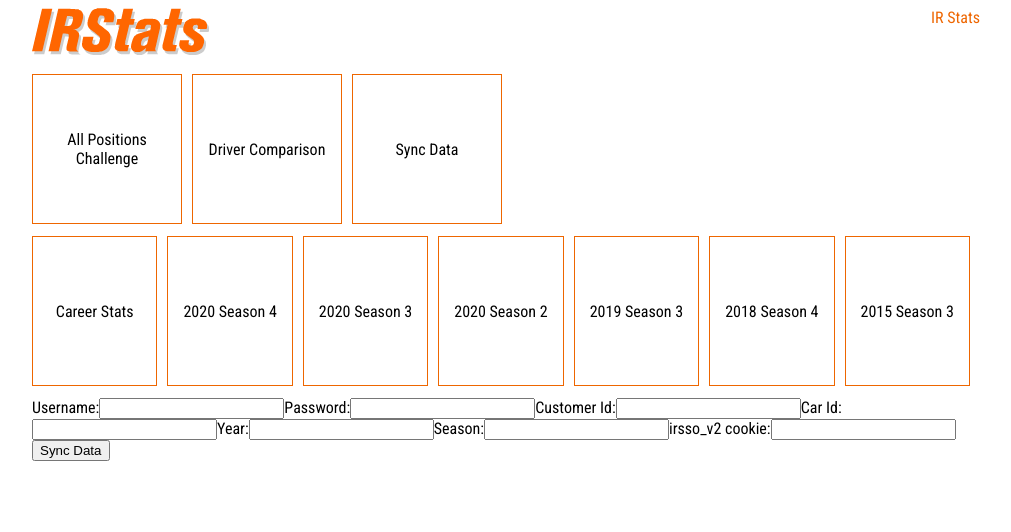
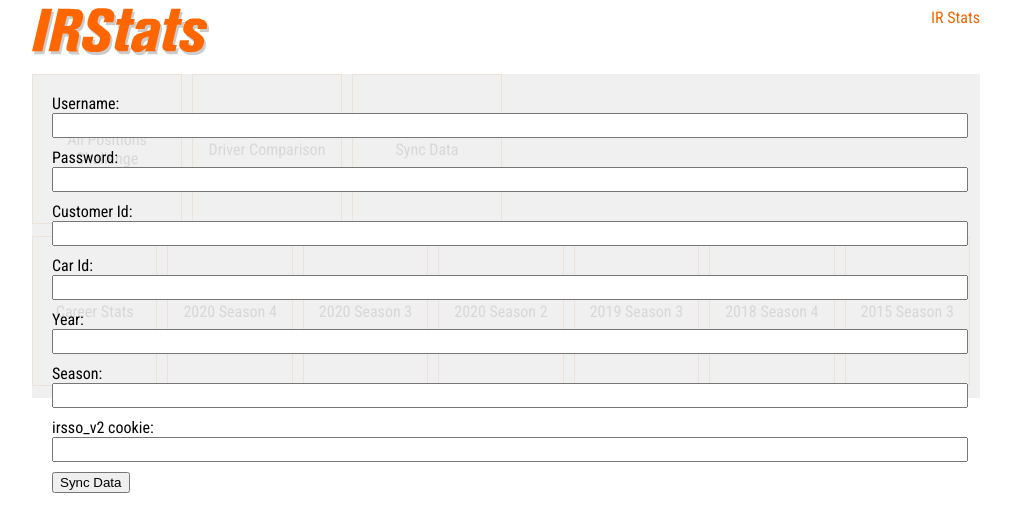
Before and after one commit to aestrada7/ir-stats, a Next.js app: page / in a window 1280 px wide. Both pictures are taken after a click on the button "Sync Data". Shown: the top 532 px of the page, without its empty margins (134-1145 px from the left). Built offline with nearby package versions, Linux system fonts and the light colour scheme.

Commit message:
Less terrible css

```diff
--- a/pages/index.js
+++ b/pages/index.js
@@ -94,6 +94,7 @@ class Index extends React.Component {
                 </div>
                 {displaySyncWindow ?
                     <div className="sync-window">
+                        <div className="sync-overlay"></div>
                         {!isLoggedIn ?
                             <div className="login-form">
                                 <span>Username:</span>
--- a/styles.css
+++ b/styles.css
@@ -640,3 +640,40 @@ body {
     background-color: var(--accent-color);
     color: var(--white);
 }
+
+/* sync */
+
+.sync-window {
+    position: absolute;
+    top: 0;
+    width: 100%;
+    height: 100%;
+}
+
+.sync-overlay {
+    position: absolute;
+    top: 0;
+    left: 0;
+    width: 100%;
+    height: 100%;
+    background-color: var(--background-light-grey);
+    opacity: 90%;
+    z-index: 998;
+}
+
+.sync-window > .login-form {
+    position: relative;
+    margin: 20px;
+    z-index: 999;
+}
+
+.sync-window > .login-form span {
+    display: block;
+}
+
+.sync-window > .login-form input {
+    width: 100%;
+    margin-bottom: 10px;
+    font-family: var(--main-font);
+    font-size: var(--font-normal);
+}
```
